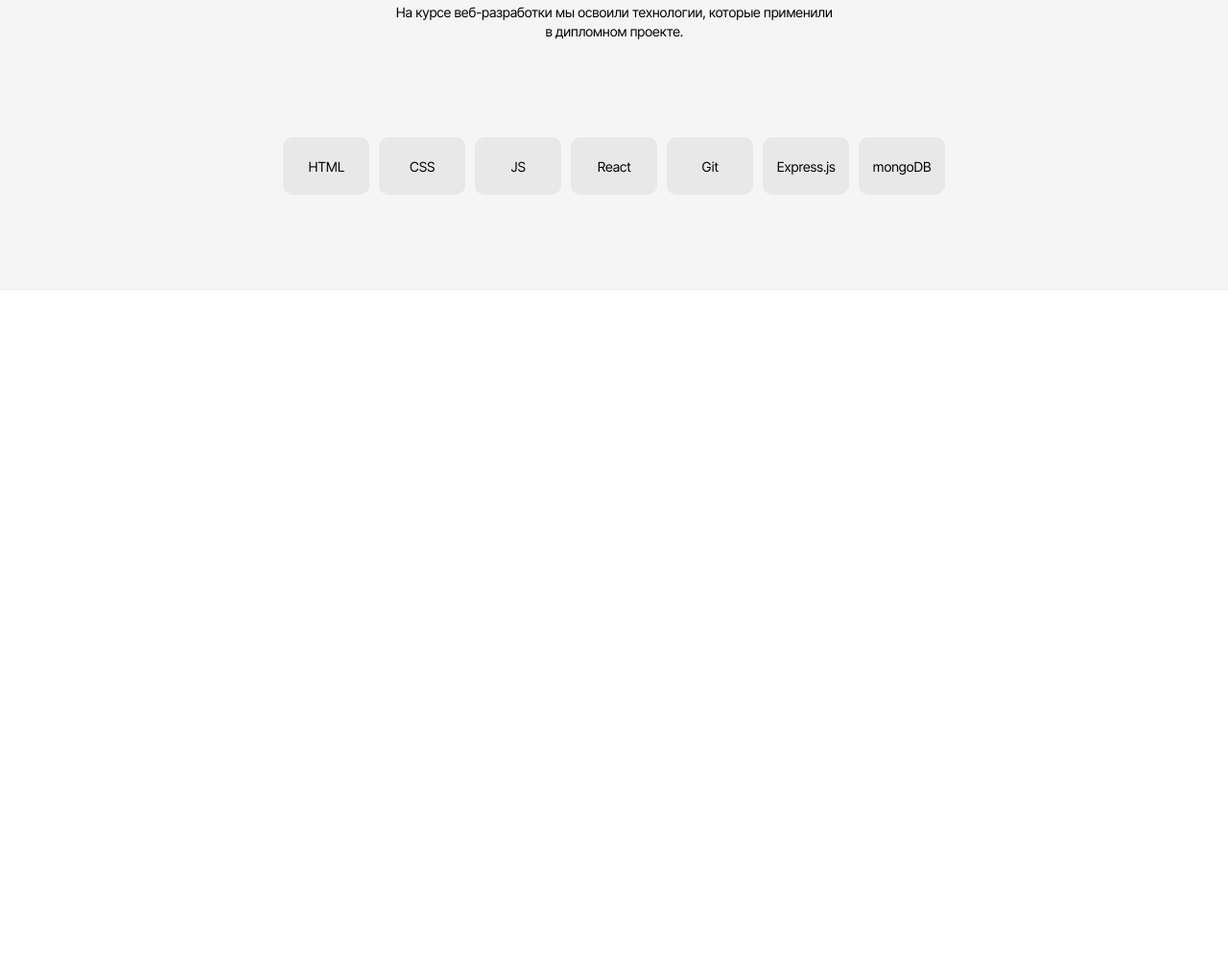
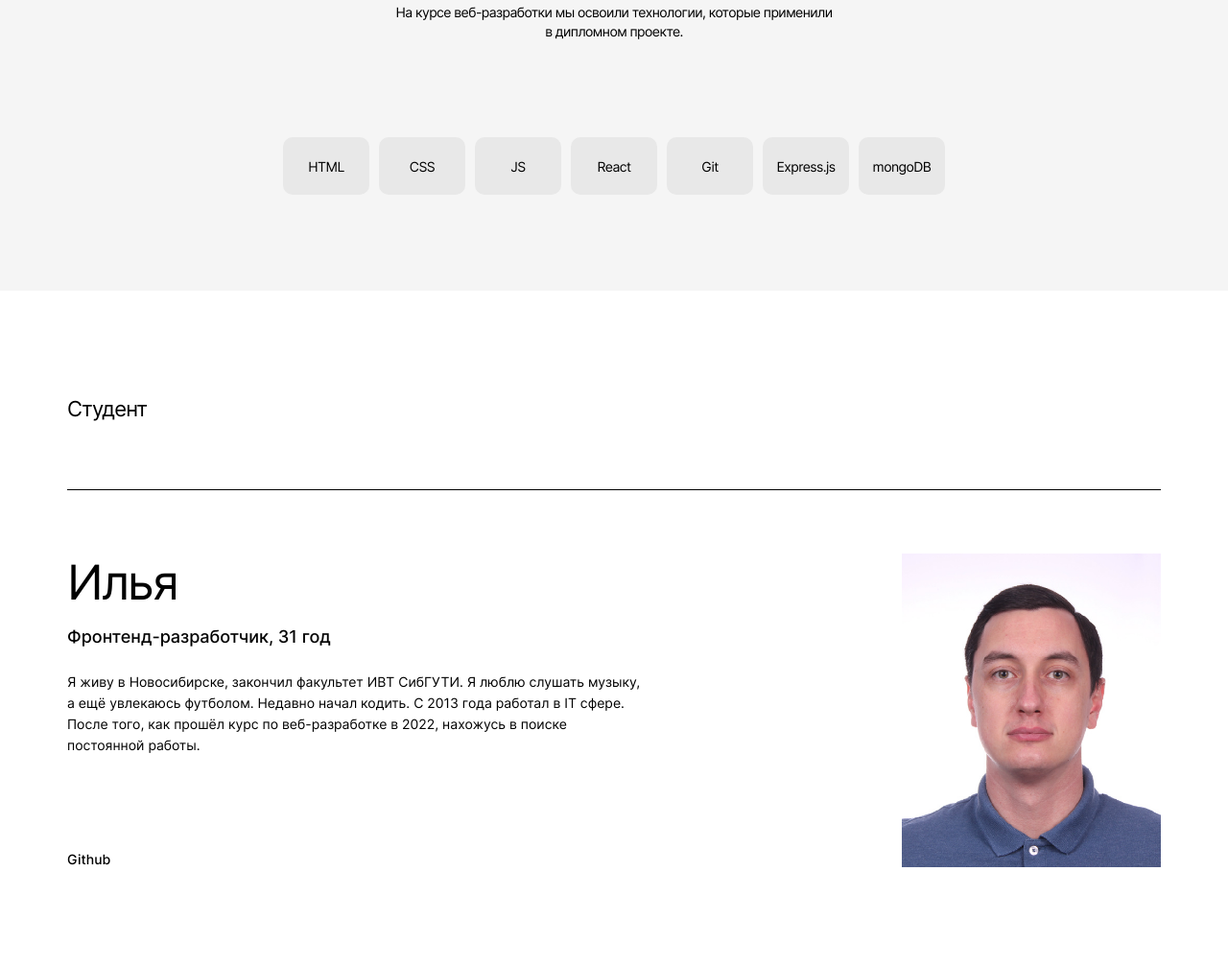
Before and after one commit to Ilya-Bikmetov/movies-explorer-frontend, a React app: page / in a window 1280 px wide. Shown: the part 1620-2627 px from the top of the page at 96% size. Before the commit the page ends 1923 px from the top, so only its background shows below. Built offline with nearby package versions, Linux system fonts and the light colour scheme.

Commit message:
feat/about_me

```diff
--- /dev/null
+++ b/src/components/Main/AboutMe/AboutMe.css
@@ -0,0 +1,55 @@
+.about-me {
+  padding: 110px 70px;
+}
+
+.about-me__container {
+  display: flex;
+  gap: 270px;
+  padding-top: 66px;
+  padding-bottom: 100px;
+}
+
+.about-me__info {
+  display: flex;
+  flex-direction: column;
+  justify-content: center;
+  width: 100%;
+  max-width: 600px;
+}
+.about-me__job {
+  font-family: 'Inter';
+  font-style: normal;
+  font-weight: 500;
+  font-size: 18px;
+  line-height: 20px;
+  margin: 18px 0 26px;
+}
+
+.about-me__text {
+  font-family: 'Inter';
+  font-style: normal;
+  font-weight: 400;
+  font-size: 14px;
+  line-height: 22px;
+  margin: 0;
+}
+
+.about-me__hub {
+  font-family: 'Inter';
+  font-style: normal;
+  font-weight: 500;
+  font-size: 14px;
+  line-height: 17px;
+  margin: 99px 0 0 0;
+}
+
+
+.about-me__photo {
+  background: url(../../../images/bikmetov.JPG);
+  background-repeat: no-repeat;
+  background-size: cover;
+  background-position: center center;
+  width: 100%;
+  max-width: 270px;
+  min-height: 327px;
+}
--- /dev/null
+++ b/src/components/Main/AboutMe/AboutMe.js
@@ -0,0 +1,19 @@
+function AboutMe() {
+  return (
+    <div className="about-me">
+      <h3 className="section-title">Студент</h3>
+      <div className="about-me__container">
+        <div className="about-me__info">
+          <p className="main-title">Илья</p>
+          <p className="about-me__job">Фронтенд-разработчик, 31 год</p>
+          <p className="about-me__text">Я  живу в Новосибирске, закончил факультет ИВТ СибГУТИ. Я люблю слушать музыку, а ещё увлекаюсь футболом. Недавно начал кодить. С 2013 года работал в IT сфере.
+            После того, как прошёл курс по веб-разработке в 2022, нахожусь в поиске постоянной работы.</p>
+          <p className="about-me__hub">Github</p>
+        </div>
+        <div className="about-me__photo"></div>
+      </div>
+    </div>
+  );
+}
+
+export default AboutMe;
--- a/src/components/Main/Main.js
+++ b/src/components/Main/Main.js
@@ -1,6 +1,7 @@
 import Promo from "./Promo/Promo.js";
 import AboutProject from "./AboutProject/AboutProject.js";
 import Techs from "./Techs/Techs.js";
+import AboutMe from "./AboutMe/AboutMe.js";
 
 function Main() {
   return (
@@ -8,6 +9,7 @@ function Main() {
       <Promo />
       <AboutProject />
       <Techs />
+      <AboutMe />
     </div>
   );
 }
--- a/src/index.css
+++ b/src/index.css
@@ -5,3 +5,4 @@
 @import url(./components/Main/Promo/Promo.css);
 @import url(./components/Main/AboutProject/AboutProject.css);
 @import url(./components/Main/Techs/Techs.css);
+@import url(./components/Main/AboutMe/AboutMe.css);
```
Also changed, not shown: src/images/bikmetov.JPG (added).
